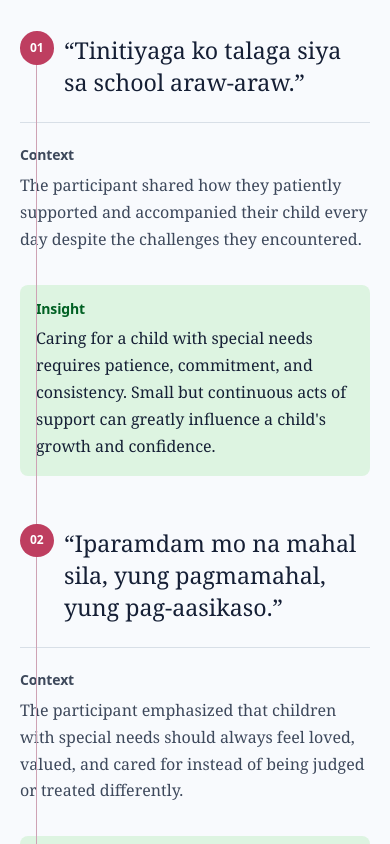
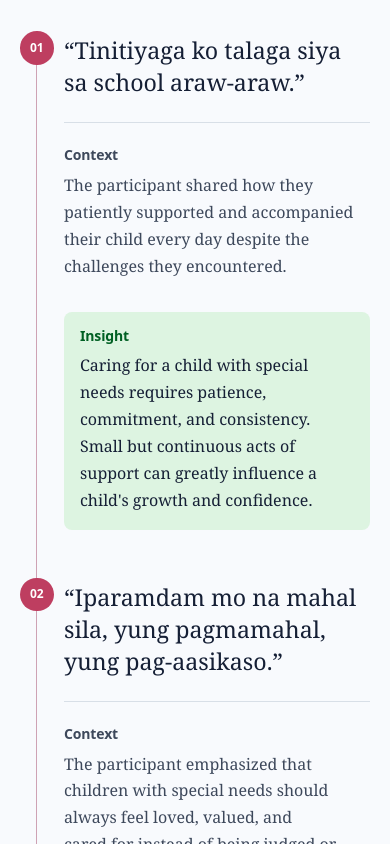
Before and after one commit to zyrahmariezg-hue/ePort-zy, a React (Vite) app: page /#/interview-highlights in a window 390 px wide. Shown: the part 1640-2484 px from the top of the page. Built offline with nearby package versions, Linux system fonts and the light colour scheme.

Commit message:
Fix interview highlights mobile timeline

```diff
--- a/src/styles/interview.css
+++ b/src/styles/interview.css
@@ -210,7 +210,8 @@
   .epf-interview-moment { grid-template-columns: 2.75rem minmax(0, 1fr); }
   .epf-interview-moment::before { left: 1rem; top: 1.8rem; }
   .epf-interview-moment-number { width: 2.1rem; }
-  .epf-interview-reading { margin-left: calc(-2.75rem); margin-top: var(--space-lg); }
+  /* Keep the Context/Insight stack clear of the numbered timeline rail. */
+  .epf-interview-reading { margin-left: 0; margin-top: var(--space-lg); }
   .epf-interview-insight { padding: var(--space-md); }
 }
 
```
